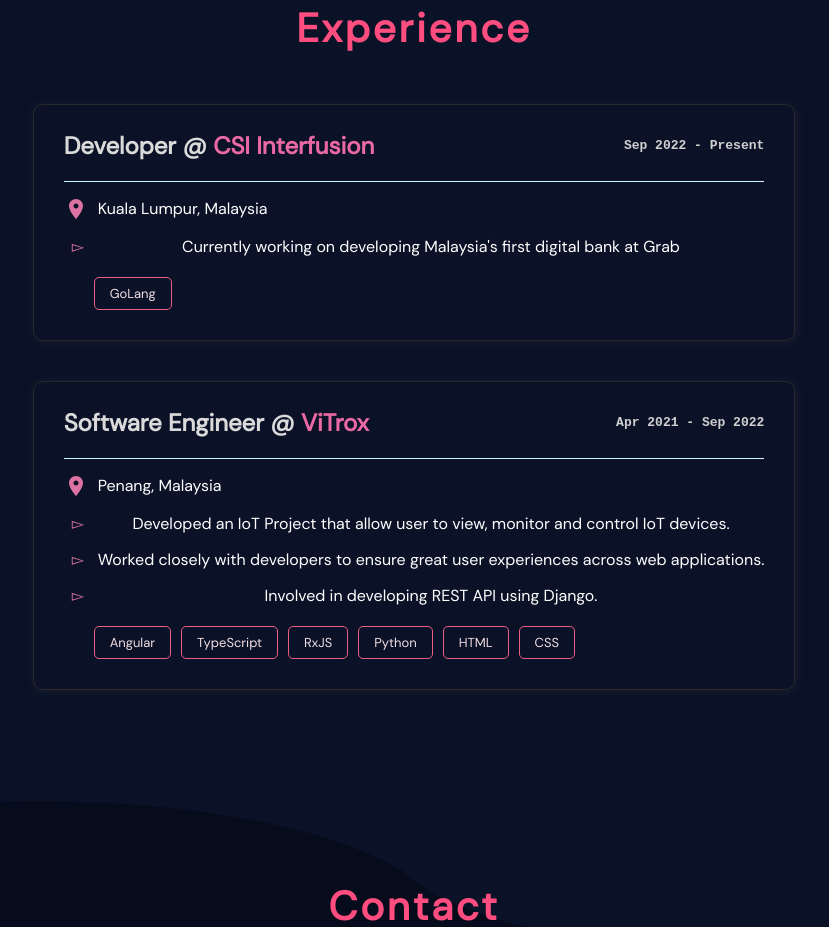
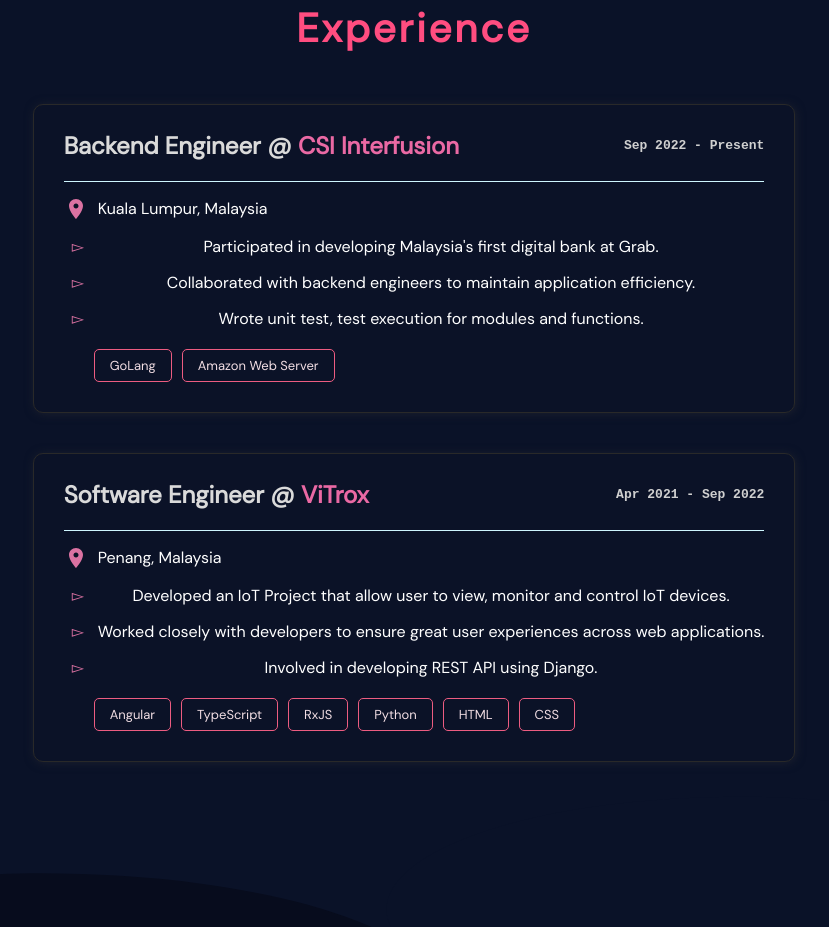
Before and after one commit to ongch24014/portfolio, a React (Create React App) app: page / in a window 1280 px wide. Shown: the part 1380-2307 px from the top of the page, without its empty margins (226-1055 px from the left). Built offline with nearby package versions, Linux system fonts and the light colour scheme.

Commit message:
add experience

```diff
--- a/src/experience/exp-data.js
+++ b/src/experience/exp-data.js
@@ -1,14 +1,16 @@
 const experienceData = [
     {
-        title: 'Developer',
+        title: 'Backend Engineer',
         company: 'CSI Interfusion',
         duration: 'Sep 2022 - Present',
         location: 'Kuala Lumpur, Malaysia',
         description: [
-            `Currently working on developing Malaysia's first digital bank at Grab`
+            `Participated in developing Malaysia's first digital bank at Grab.`,
+            `Collaborated with backend engineers to maintain application efficiency. `,
+            `Wrote unit test, test execution for modules and functions.`
         ],
         skills: [
-            'GoLang'
+            'GoLang', 'Amazon Web Server'
         ]
     },
     {
@@ -32,4 +34,4 @@
     }
 ];
 
-export {experienceData}
+export { experienceData }
```
